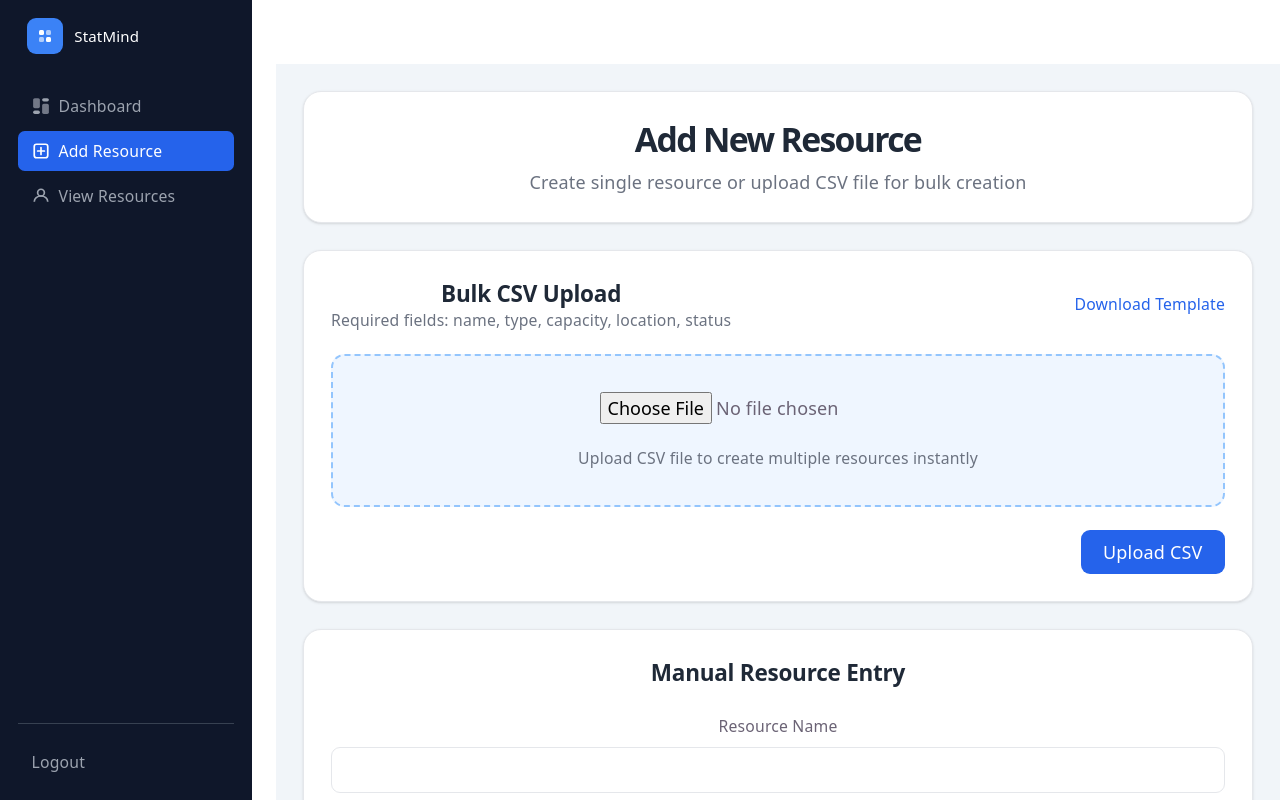
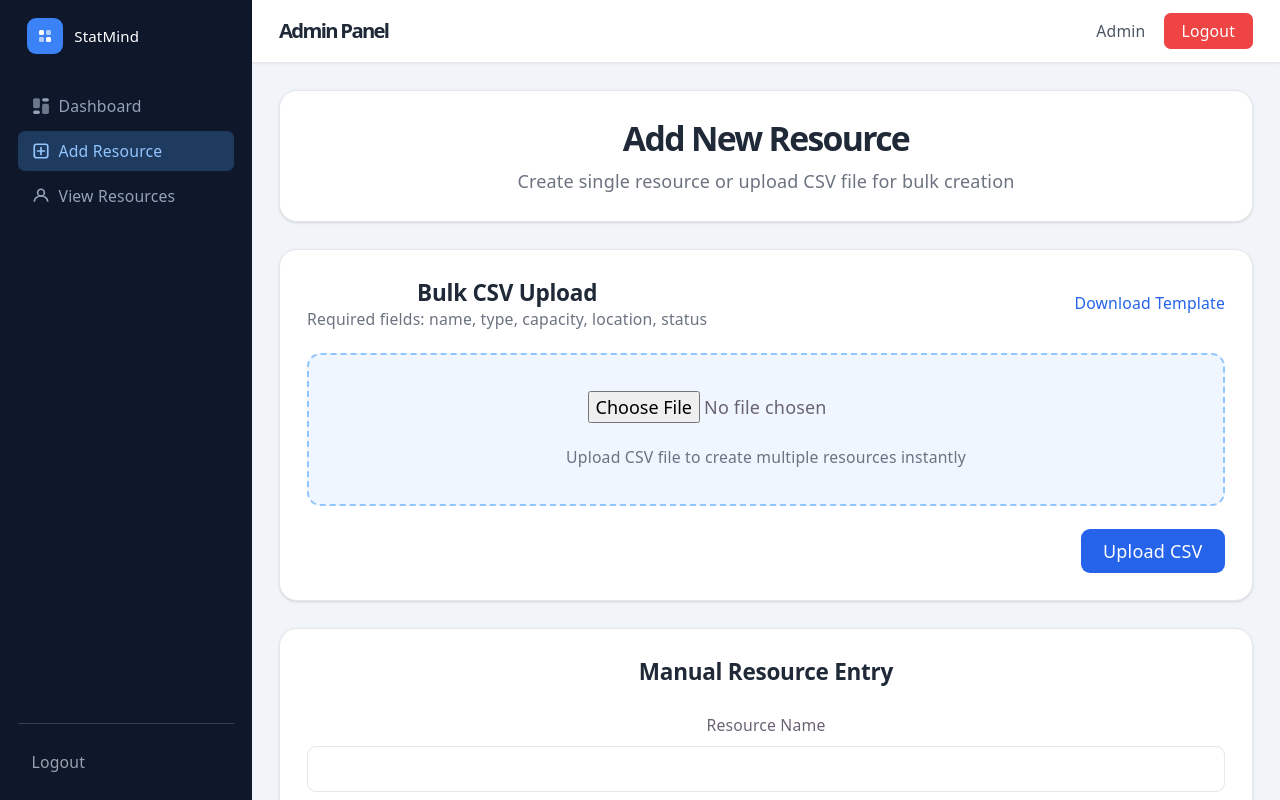
Before and after one commit to kaveen12/-it3030-paf-2026-smart-campus-group, a React (Vite) app in the folder StatMind frontend/: page /add in a window 1280 px wide. Shown: the top 800 px of the page. Built offline with nearby package versions, Linux system fonts and the light colour scheme.

Commit message:
update resource navbar

```diff
--- a/StatMind frontend/src/App.jsx
+++ b/StatMind frontend/src/App.jsx
@@ -1,29 +1,21 @@
 // src/App.jsx
 import { BrowserRouter as Router, Routes, Route } from "react-router-dom";
-import Navbar from "./components/Navbar";
 import ResourceDashboardPage from "./pages/ResourceDashboardPage";
 import AddResource from "./pages/AddResource";
 import ViewResources from "./pages/ViewResources";
 import EditResource from "./pages/EditResource";
 import BulkInsert from "./pages/BulkInsert";
 
-
 function App() {
   return (
     <Router>
-      <div className="flex min-h-screen">
-        <Navbar />
-        <div style={{ marginLeft: '60px', flex: 1, paddingTop: '64px', backgroundColor: 'white' }}>
       <Routes>
         <Route path="/" element={<ResourceDashboardPage />} />
         <Route path="/add" element={<AddResource />} />
         <Route path="/view" element={<ViewResources />} />
         <Route path="/edit/:id" element={<EditResource />} />
         <Route path="/bulk-insert" element={<BulkInsert />} />
-
       </Routes>
-        </div>
-      </div>
     </Router>
   );
 }
--- a/StatMind frontend/src/components/Navbar.jsx
+++ /dev/null
@@ -1,90 +0,0 @@
-import { Link, useLocation } from "react-router-dom";
-
-const navItems = [
-  {
-    to: "/",
-    label: "Dashboard",
-    icon: (
-      <svg className="w-4 h-4" viewBox="0 0 16 16" fill="none">
-        <rect x="1" y="1" width="6" height="9" rx="1.5" fill="currentColor" opacity="0.7" />
-        <rect x="9" y="6" width="6" height="9" rx="1.5" fill="currentColor" opacity="0.7" />
-        <rect x="1" y="12" width="6" height="3" rx="1.5" fill="currentColor" />
-        <rect x="9" y="1" width="6" height="3" rx="1.5" fill="currentColor" />
-      </svg>
-    ),
-  },
-  {
-    to: "/add",
-    label: "Add Resource",
-    icon: (
-      <svg className="w-4 h-4" viewBox="0 0 16 16" fill="none">
-        <rect x="2" y="2" width="12" height="12" rx="2" stroke="currentColor" strokeWidth="1.5" />
-        <line x1="8" y1="5" x2="8" y2="11" stroke="currentColor" strokeWidth="1.5" strokeLinecap="round" />
-        <line x1="5" y1="8" x2="11" y2="8" stroke="currentColor" strokeWidth="1.5" strokeLinecap="round" />
-      </svg>
-    ),
-  },
-  {
-    to: "/view",
-    label: "View Resources",
-    icon: (
-      <svg className="w-4 h-4" viewBox="0 0 16 16" fill="none">
-        <circle cx="8" cy="5" r="3" stroke="currentColor" strokeWidth="1.5" />
-        <path d="M2 13c0-2.7 2.6-5 6-5s6 2.3 6 5" stroke="currentColor" strokeWidth="1.5" />
-      </svg>
-    ),
-  },
-];
-
-function Navbar() {
-  const { pathname } = useLocation();
-
-  return (
-    <aside className="fixed left-0 top-0 w-56 h-screen bg-[#0f172a] flex flex-col p-4 z-50">
-
-      {/* LOGO */}
-      <div className="flex items-center gap-2.5 px-2 mb-7">
-        <div className="w-8 h-8 rounded-lg bg-blue-500 flex items-center justify-center">
-          <svg width="16" height="16" viewBox="0 0 16 16" fill="none">
-            <rect x="2" y="2" width="5" height="5" rx="1.5" fill="white" />
-            <rect x="9" y="2" width="5" height="5" rx="1.5" fill="white" opacity="0.6" />
-            <rect x="2" y="9" width="5" height="5" rx="1.5" fill="white" opacity="0.6" />
-            <rect x="9" y="9" width="5" height="5" rx="1.5" fill="white" />
-          </svg>
-        </div>
-        <span className="text-[15px] font-medium text-white">StatMind</span>
-      </div>
-
-      {/* NAVIGATION */}
-      <nav className="flex flex-col gap-1">
-        {navItems.map(({ to, label, icon }) => {
-          const active = pathname === to;
-
-          return (
-            <Link
-              key={to}
-              to={to}
-              className={`flex items-center gap-2 px-3 py-2 rounded-md text-sm transition ${
-                active
-                  ? "bg-blue-600 text-white"
-                  : "text-gray-400 hover:bg-gray-800 hover:text-white"
-              }`}
-            >
-              {icon}
-              {label}
-            </Link>
-          );
-        })}
-      </nav>
-
-      {/* LOGOUT */}
-      <div className="mt-auto pt-4 border-t border-gray-700">
-        <button className="w-full text-left px-3 py-2 text-sm text-gray-400 hover:bg-gray-800 hover:text-red-400 rounded">
-          Logout
-        </button>
-      </div>
-    </aside>
-  );
-}
-
-export default Navbar;
--- a/StatMind frontend/src/components/ResourceDashboard.jsx
+++ b/StatMind frontend/src/components/ResourceDashboard.jsx
@@ -76,7 +76,7 @@ export default function ResourceDashboard({ resources }) {
   const COLORS = ["#22c55e", "#ef4444"];
 
   return (
-    <div className="fixed top-0 left-56 right-0 bottom-0 bg-slate-100 p-4 overflow-hidden">
+    <div className="fixed top-14 left-56 right-0 bottom-0 bg-slate-100 p-4 overflow-hidden">
       <div className="w-full h-full bg-white rounded-2xl shadow-2xl border border-gray-200 p-6 flex flex-col gap-5 overflow-hidden">
 
         {/* HEADER */}
--- /dev/null
+++ b/StatMind frontend/src/components/ResourceNavbar.jsx
@@ -0,0 +1,115 @@
+import { Link, useLocation } from "react-router-dom";
+
+const navItems = [
+  {
+    to: "/",
+    label: "Dashboard",
+    icon: (
+      <svg className="w-4 h-4" viewBox="0 0 16 16" fill="none">
+        <rect x="1" y="1" width="6" height="9" rx="1.5" fill="currentColor" opacity="0.7" />
+        <rect x="9" y="6" width="6" height="9" rx="1.5" fill="currentColor" opacity="0.7" />
+        <rect x="1" y="12" width="6" height="3" rx="1.5" fill="currentColor" />
+        <rect x="9" y="1" width="6" height="3" rx="1.5" fill="currentColor" />
+      </svg>
+    ),
+  },
+  {
+    to: "/add",
+    label: "Add Resource",
+    icon: (
+      <svg className="w-4 h-4" viewBox="0 0 16 16" fill="none">
+        <rect x="2" y="2" width="12" height="12" rx="2" stroke="currentColor" strokeWidth="1.5" />
+        <line x1="8" y1="5" x2="8" y2="11" stroke="currentColor" strokeWidth="1.5" strokeLinecap="round" />
+        <line x1="5" y1="8" x2="11" y2="8" stroke="currentColor" strokeWidth="1.5" strokeLinecap="round" />
+      </svg>
+    ),
+  },
+  {
+    to: "/view",
+    label: "View Resources",
+    icon: (
+      <svg className="w-4 h-4" viewBox="0 0 16 16" fill="none">
+        <circle cx="8" cy="5" r="3" stroke="currentColor" strokeWidth="1.5" />
+        <path d="M2 13c0-2.7 2.6-5 6-5s6 2.3 6 5" stroke="currentColor" strokeWidth="1.5" />
+      </svg>
+    ),
+  },
+];
+
+function ResourcesNavbar() {
+  const { pathname } = useLocation();
+
+  return (
+    <>
+      {/* 🔷 SIDEBAR */}
+      <aside className="fixed left-0 top-0 w-56 h-screen bg-[#0f172a] flex flex-col p-4 z-50">
+
+        {/* LOGO */}
+        <div className="flex items-center gap-2.5 px-2 mb-7">
+          <div className="w-8 h-8 rounded-lg bg-blue-500 flex items-center justify-center">
+            <svg width="16" height="16" viewBox="0 0 16 16" fill="none">
+              <rect x="2" y="2" width="5" height="5" rx="1.5" fill="white" />
+              <rect x="9" y="2" width="5" height="5" rx="1.5" fill="white" opacity="0.6" />
+              <rect x="2" y="9" width="5" height="5" rx="1.5" fill="white" opacity="0.6" />
+              <rect x="9" y="9" width="5" height="5" rx="1.5" fill="white" />
+            </svg>
+          </div>
+          <span className="text-[15px] font-medium text-white">StatMind</span>
+        </div>
+
+        {/* NAVIGATION */}
+        <nav className="flex flex-col gap-1">
+          {navItems.map(({ to, label, icon }) => {
+            const active = pathname === to;
+
+            return (
+              <Link
+                key={to}
+                to={to}
+                className={`flex items-center gap-2 px-3 py-2 rounded-md text-sm transition ${
+                  active
+                    ? "bg-[#1e3a5f] text-blue-300"
+                    :"text-slate-400 hover:bg-slate-800 hover:text-slate-200"
+                }`}
+              >
+                {icon}
+                {label}
+              </Link>
+            );
+          })}
+        </nav>
+
+        {/* SIDEBAR LOGOUT */}
+        <div className="mt-auto pt-4 border-t border-gray-700">
+          <button className="w-full text-left px-3 py-2 text-sm text-gray-400 hover:bg-gray-800 hover:text-red-400 rounded">
+            Logout
+          </button>
+        </div>
+      </aside>
+
+      {/* 🔷 TOP NAVBAR */}
+      <header className="fixed top-0 left-56 right-0 h-14 bg-white border-b flex items-center justify-between px-6 z-40 shadow-sm">
+
+        {/* LEFT */}
+        <h1 className="text-lg font-semibold text-gray-800">
+          Admin Panel
+        </h1>
+
+        {/* RIGHT */}
+        <div className="flex items-center gap-4">
+
+          <span className="text-sm text-gray-600">
+            Admin
+          </span>
+
+          <button className="bg-red-500 hover:bg-red-600 text-white px-4 py-1.5 rounded-md text-sm">
+            Logout
+          </button>
+
+        </div>
+      </header>
+    </>
+  );
+}
+
+export default ResourcesNavbar;
--- a/StatMind frontend/src/pages/AddResource.jsx
+++ b/StatMind frontend/src/pages/AddResource.jsx
@@ -3,6 +3,7 @@
 import { useState } from "react";
 import { useNavigate } from "react-router-dom";
 import { createResource, uploadCSV } from "../api/resourceApi";
+import Navbar from "../components/ResourceNavbar";
 
 function AddResource() {
   const navigate = useNavigate();
@@ -153,8 +154,11 @@ function AddResource() {
   };
 
   return (
-    <div className="ml-48 min-h-screen bg-slate-100 p-6">
-     <div className="max-w-7xl mx-auto space-y-6">
+     <>
+    <Navbar />
+
+   <div className="ml-56 mt-14 min-h-screen bg-slate-100 p-6">
+      <div className="max-w-7xl mx-auto space-y-6">
 
         {/* HEADER */}
         <div className="bg-white rounded-2xl shadow border p-6">
@@ -453,6 +457,7 @@ function AddResource() {
         </form>
       </div>
     </div>
+    </>
   );
 }
 
--- a/StatMind frontend/src/pages/ResourceDashboardPage.jsx
+++ b/StatMind frontend/src/pages/ResourceDashboardPage.jsx
@@ -1,5 +1,5 @@
 import { useEffect, useState } from "react";
-import Navbar from "../components/Navbar";
+import Navbar from "../components/ResourceNavbar";
 import ResourceDashboard from "../components/ResourceDashboard";
 import { getAllResources } from "../api/resourceApi";
 
--- a/StatMind frontend/src/pages/ViewResources.jsx
+++ b/StatMind frontend/src/pages/ViewResources.jsx
@@ -11,6 +11,7 @@ import SearchBar from "../components/SearchBar";
 import jsPDF from "jspdf";
 import html2canvas from "html2canvas";
 import autoTable from "jspdf-autotable";
+import Navbar from "../components/ResourceNavbar";
 
 
 function ViewResources() {
@@ -110,7 +111,9 @@ function ViewResources() {
   doc.save("Resource_Report.pdf");
 };
   return (
-    <div className="fixed top-0 left-64 right-0 bottom-0 bg-slate-100 p-4 overflow-hidden">
+     <>
+    <Navbar />
+    <div className="fixed top-14 left-56 right-0 bottom-0 bg-slate-100 p-4 overflow-hidden">
       <div className="h-full w-full bg-white rounded-2xl shadow-xl border border-gray-200 flex flex-col overflow-hidden">
 
         {/* PAGE TITLE */}
@@ -160,7 +163,7 @@ function ViewResources() {
           className="flex-1 overflow-y-auto overflow-x-hidden"
         >
           <table className="w-full table-fixed text-sm">
-            <thead className="sticky top-0 bg-blue-700 text-white z-10">
+            <thead className="sticky top-0 bg-gradient-to-r from-sky-200 to-blue-200 text-gray-700 z-10 shadow">
               <tr>
                 <th className="p-3 w-[90px]">Code</th>
                 <th className="p-3">Name</th>
@@ -254,6 +257,7 @@ function ViewResources() {
 
       </div>
     </div>
+     </>
   );
 }
 
```
Lines whose indentation alone changed are shown as unchanged.
